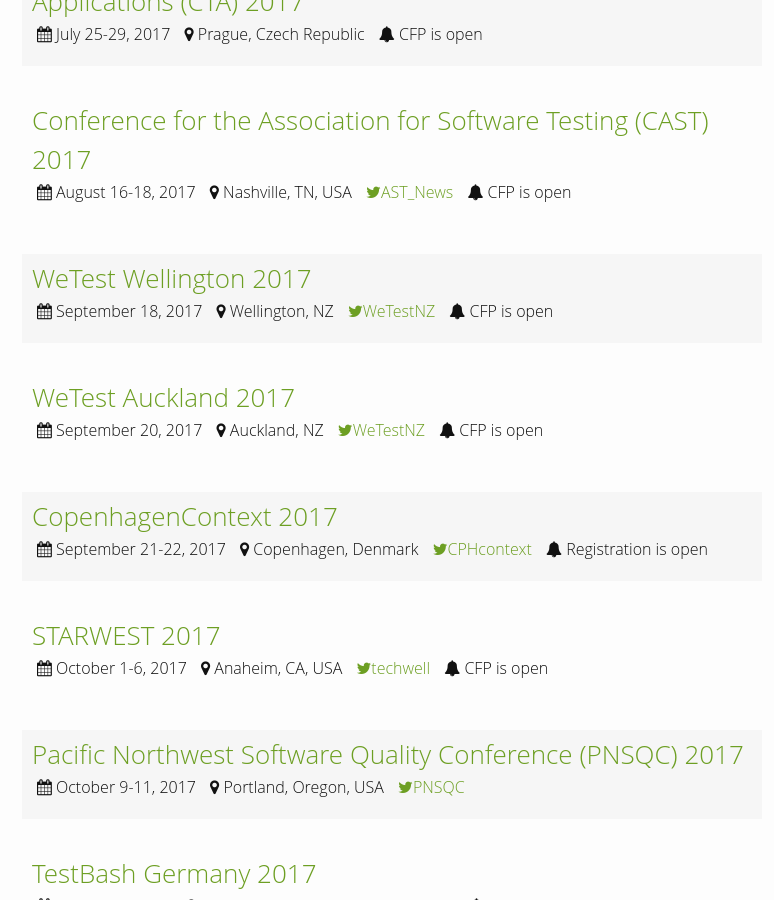
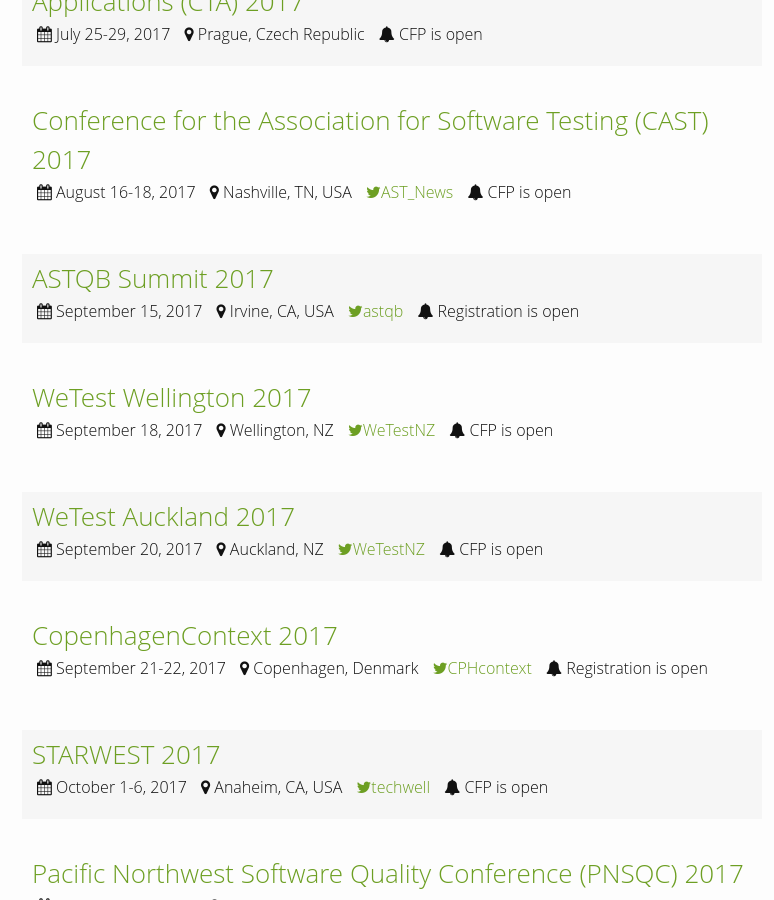
Before and after one commit to TestingConferences/testingconferences.github.io, a Jekyll site: the page built from index.html, in a window 1280 px wide and 900 px high, scrolled down 3318 px. Shown: the whole window, without its empty margins (248-1022 px from the left). Built offline with Jekyll 4.4.1, drawn with Linux system fonts in a browser that asks for light colours.

Commit message:
Add ASTQB Summit Conference September 15th, 2017

```diff
--- a/_data/current.yml
+++ b/_data/current.yml
@@ -179,6 +179,13 @@
   twitter: AST_News
   status: CFP is open
 
+- name: ASTQB Summit 2017
+  location: Irvine, CA, USA
+  dates: "September 15, 2017"
+  url: https://www.astqb.org/certified-tester-resources/astqb-software-testing-conference/
+  twitter: astqb
+  status: Registration is open
+
 - name: WeTest Wellington 2017
   location: Wellington, NZ
   dates: "September 18, 2017"
```
